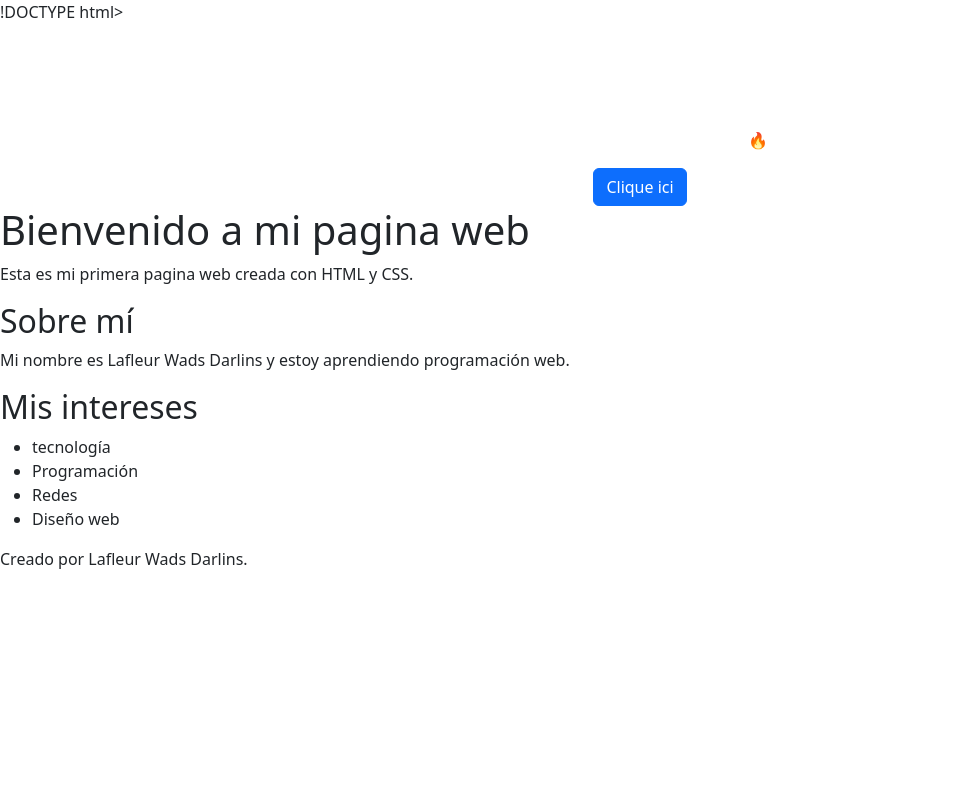
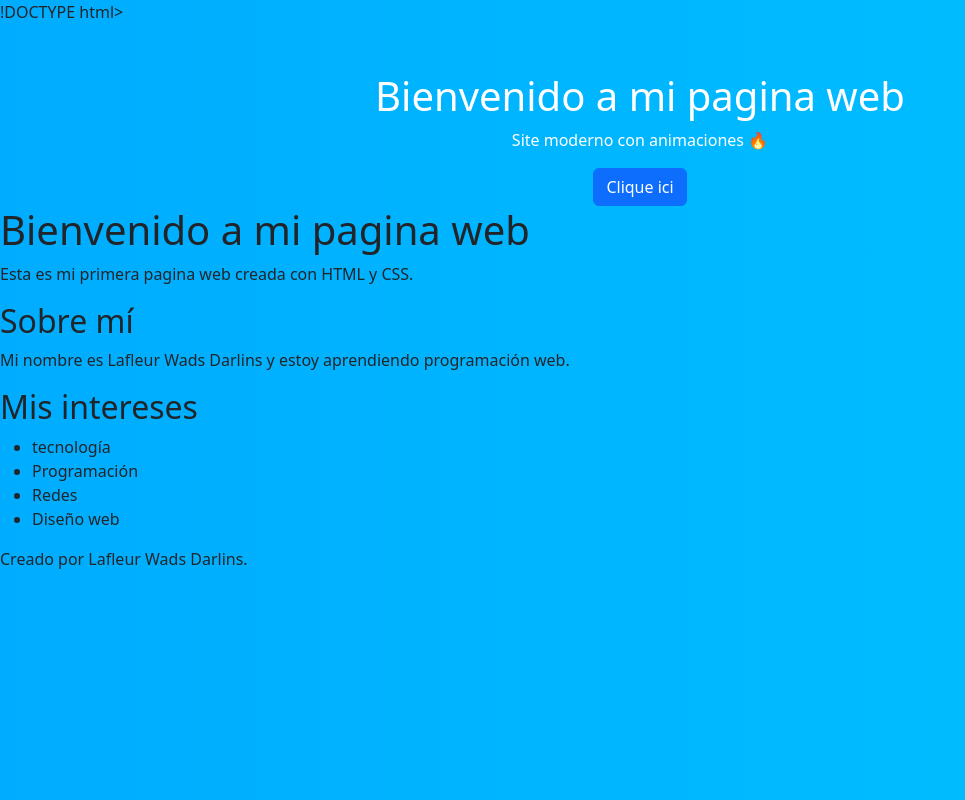
Before and after one commit to lafleurwadsdarlins-commits/mi-primera-pagina-web, a plain HTML site: page index.html in a window 1280 px wide. Shown: the whole page, without its empty margins (0-965 px from the left). Drawn offline with nearby package versions, Linux system fonts and the light colour scheme.

Commit message:
fix css link

```diff
--- a/index.html
+++ b/index.html
@@ -7,7 +7,7 @@
 <!-- Bootstrap -->
     <link href="https://cdn.jsdelivr.net/npm/bootstrap@5.3.0-alpha1/dist/css/bootstrap.min.css" rel="stylesheet">
     <!-- Mi style -->
-    <link rel="stylesheet" href="style.css">
+    <link rel="stylesheet" href="estillo.css">
 </head>
 <body>
     <div class="container text-center mt-5">
```
